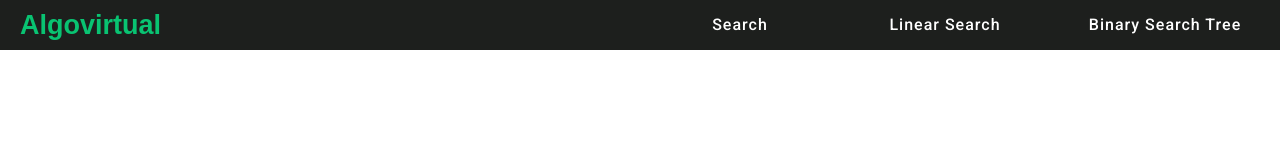
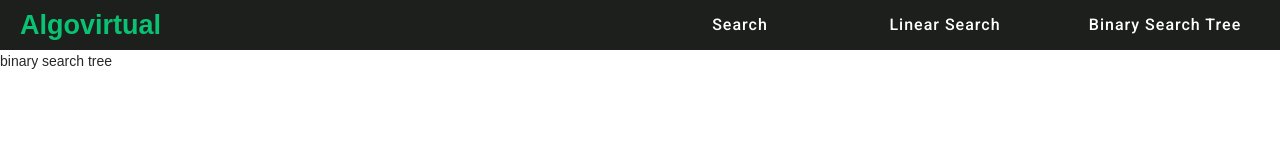
Before and after one commit to seydobassam/algovisual, a Vue app: page / in a window 1280 px wide. Shown: the top 160 px of the page. Built offline with nearby package versions, Linux system fonts and the light colour scheme.

Commit message:
add binary search tree component and module

```diff
--- a/src/modules/views-modules/home.js
+++ b/src/modules/views-modules/home.js
@@ -8,12 +8,10 @@ const state = reactive({
 export default function home() {
   function setAlgorthim(algorthim) {
     state.selectedAlgorthim = algorthim;
-    console.log("this is our Algorthim", state.selectedAlgorthim);
   }
 
   function setVirtualView(virtualView) {
     state.selectedVirtualView = virtualView;
-    console.log("this is our view",  state.selectedVirtualView);
   }
 
   return {
--- /dev/null
+++ b/src/modules/views-modules/virtual-view-modules/binarySearchTree.js
@@ -0,0 +1,3 @@
+import { reactive, toRefs, computed } from "@vue/reactivity";
+
+export default function binarySearchTree() {}
--- a/src/views/home.vue
+++ b/src/views/home.vue
@@ -10,6 +10,8 @@ import home from "../modules/views-modules/home";
 import Toolbar from "./toolbar.vue";
 import Grid from "./virtual-views/pathfinding/grid.vue";
 import List from "./virtual-views/search/list.vue";
+import BinarySearchTree from "./virtual-views/search/binary-search-tree-view.vue";
+
 
 export default {
   name: "Home",
@@ -17,6 +19,7 @@ export default {
     Toolbar,
     Grid,
     List,
+    BinarySearchTree,
   },
   setup() {
     const { homeState } = home();
--- /dev/null
+++ b/src/views/virtual-views/search/binary-search-tree-view.vue
@@ -0,0 +1,16 @@
+<template>
+  <div>
+   binary search tree
+  </div>
+</template>
+
+<script>
+export default {
+  name: "BinarySearchTree",
+  components: {},
+  setup() {},
+};
+</script>
+
+<style>
+</style>
```
